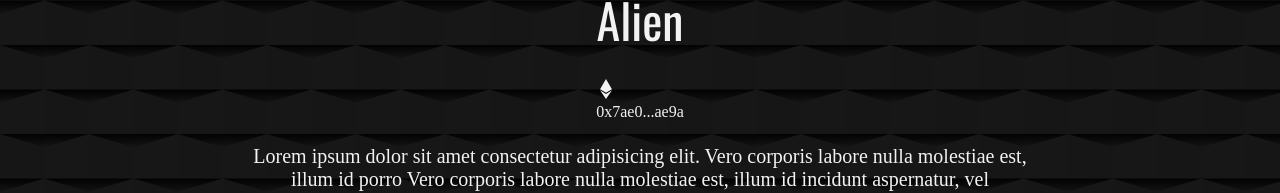
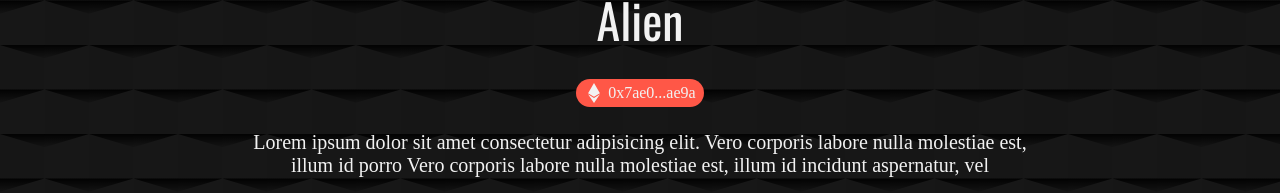
Before and after one commit to 00-team/artemis, a React (Create React App) app in the folder App/: page /owners/alien in a window 1280 px wide. Shown: the part 578-771 px from the top of the page. Built offline with nearby package versions, Linux system fonts and the light colour scheme; the HTML template or start-up script is replaced by a standard one; a web font is replaced by a local one.

Commit message:
styling for new wallet element

```diff
--- a/App/src/Pages/Owners/Alien/style/alien.scss
+++ b/App/src/Pages/Owners/Alien/style/alien.scss
@@ -72,6 +72,24 @@
 
             .owner-name {
                 font-family: 'Oswald';
+            }
+
+            .owner-wallet {
+                display: flex;
+                align-items: center;
+                justify-content: center;
+                gap: 0.3vw;
+
+                cursor: pointer;
+
+                padding: 4px 8px;
+                background-color: #ff5747;
+                border-radius: 16px;
+
+                .icon {
+                    display: grid;
+                    place-items: center;
+                }
             }
 
             .owner-descriotion {
```
